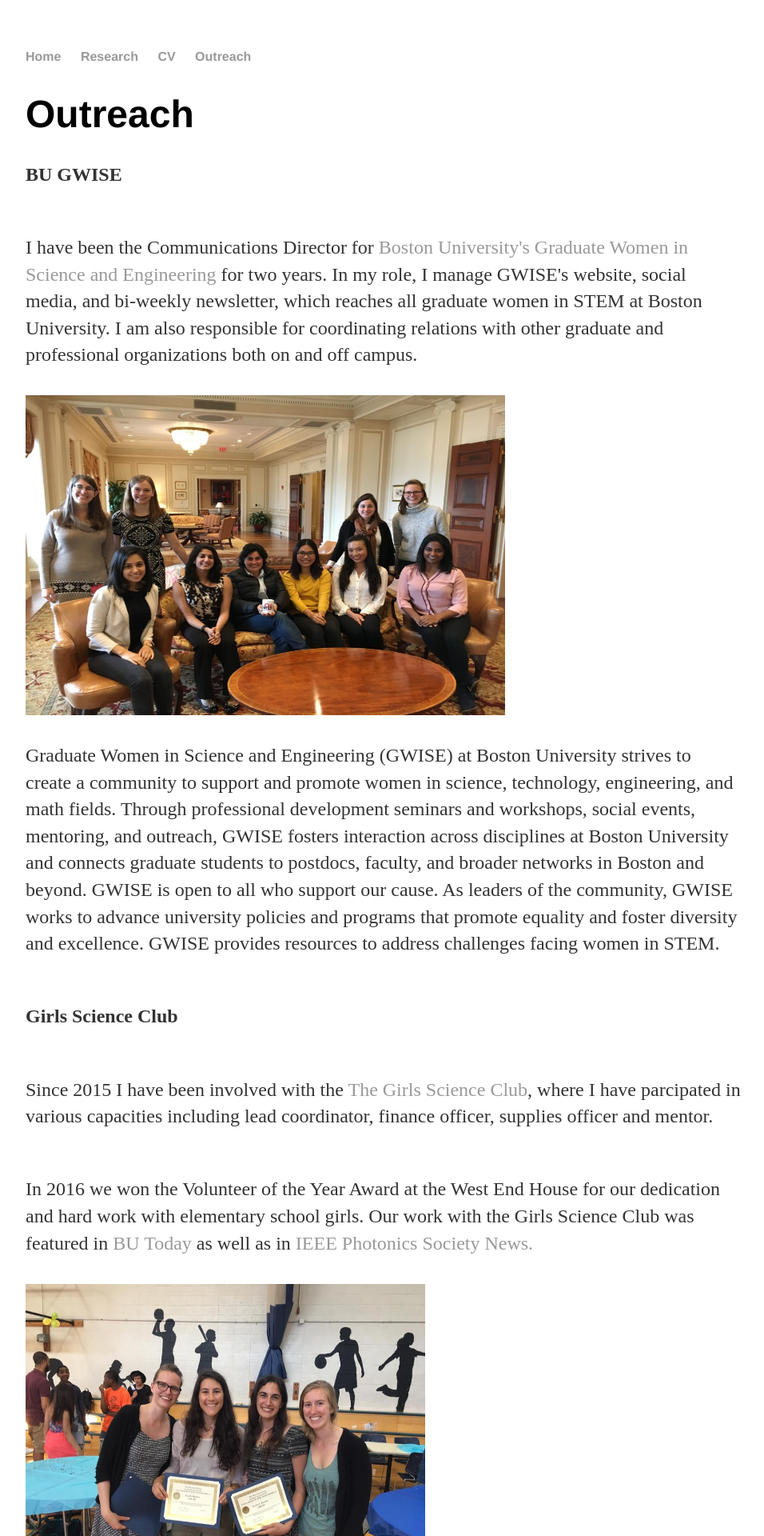
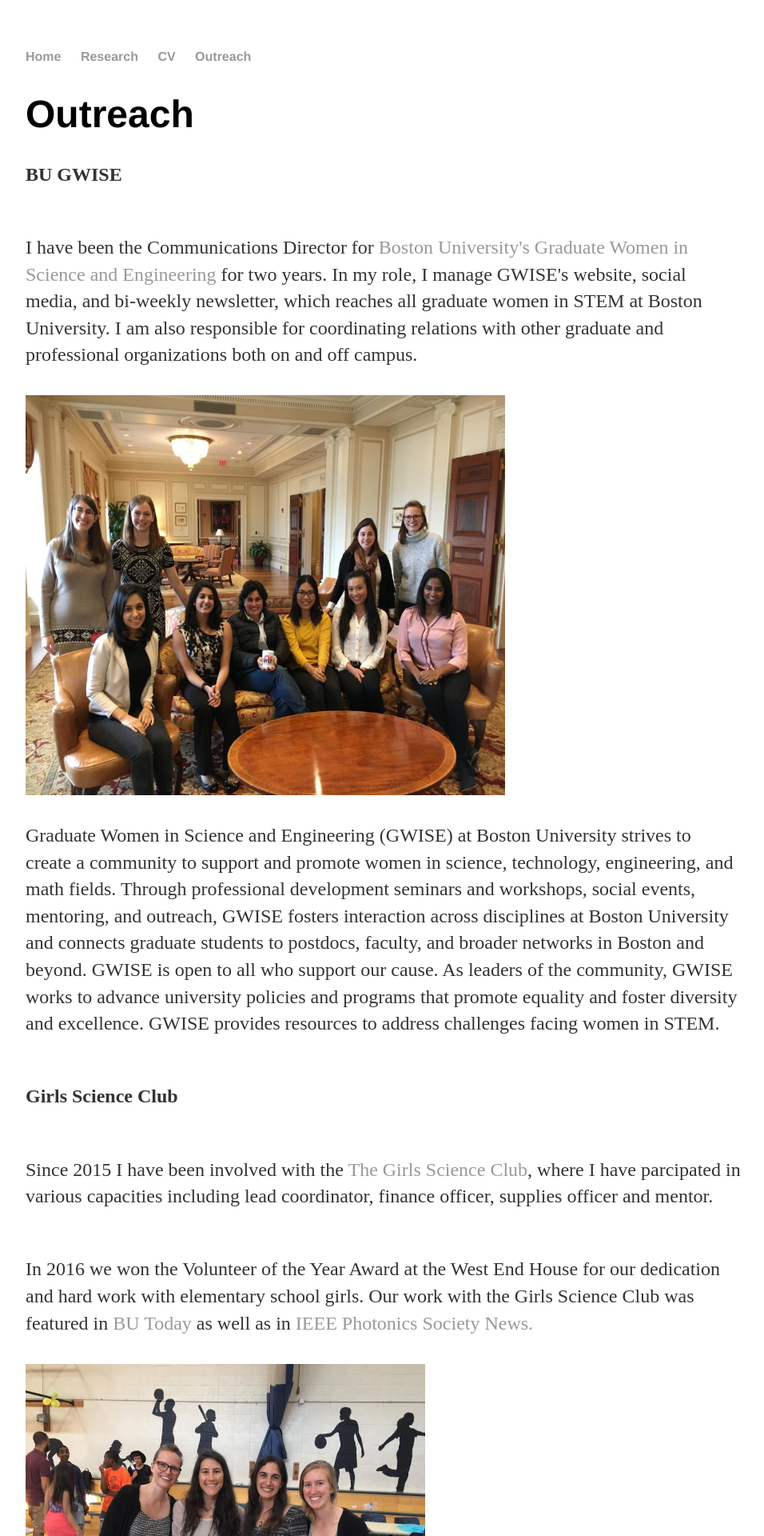
Before and after one commit to rkstan/rkstan.github.io, a Jekyll site: the page built from outreach/index.html, in a window 1280 px wide. Shown: the top 1920 px of the page at 80% size, without its empty margins (160-1116 px from the left). Built offline with Jekyll 4.4.1, drawn with Linux system fonts in a browser that asks for light colours.

Commit message:
adjusted image size again

```diff
--- a/outreach/index.html
+++ b/outreach/index.html
@@ -11,7 +11,7 @@
 			<br>
 			<p> I have been the Communications Director for <a href="http://www.bu.edu/">Boston University's</a> <a href="http://www.bu.edu/gwise/">Graduate Women in Science and Engineering</a> for two years. In my role, I manage GWISE's website, social media, and bi-weekly newsletter, which reaches all graduate women in STEM at Boston University. I am also responsible for coordinating relations with other graduate and professional organizations both on and off campus. <br>
 			<br>
-			<img style="float: center;" src="../images/IMG-6031-1024x768.jpg" width="600" height="400">
+			<img style="float: center;" src="../images/IMG-6031-1024x768.jpg" width="600" height="500">
 			<p> Graduate Women in Science and Engineering (GWISE) at Boston University strives to create a community to support and promote women in science, technology, engineering, and math fields. Through professional development seminars and workshops, social events, mentoring, and outreach, GWISE fosters interaction across disciplines at Boston University and connects graduate students to postdocs, faculty, and broader networks in Boston and beyond. GWISE is open to all who support our cause. As leaders of the community, GWISE works to advance university policies and programs that promote equality and foster diversity and excellence. GWISE provides resources to address challenges facing women in STEM.<br>
 			<br>
 			<p><b> Girls Science Club </b><br>
```
